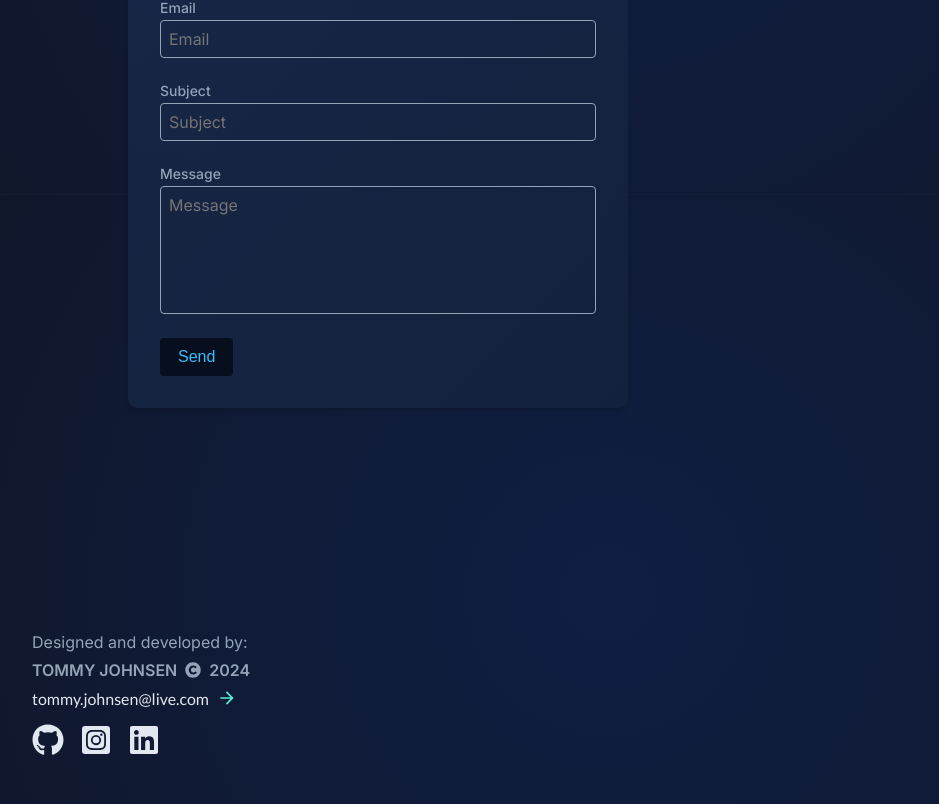
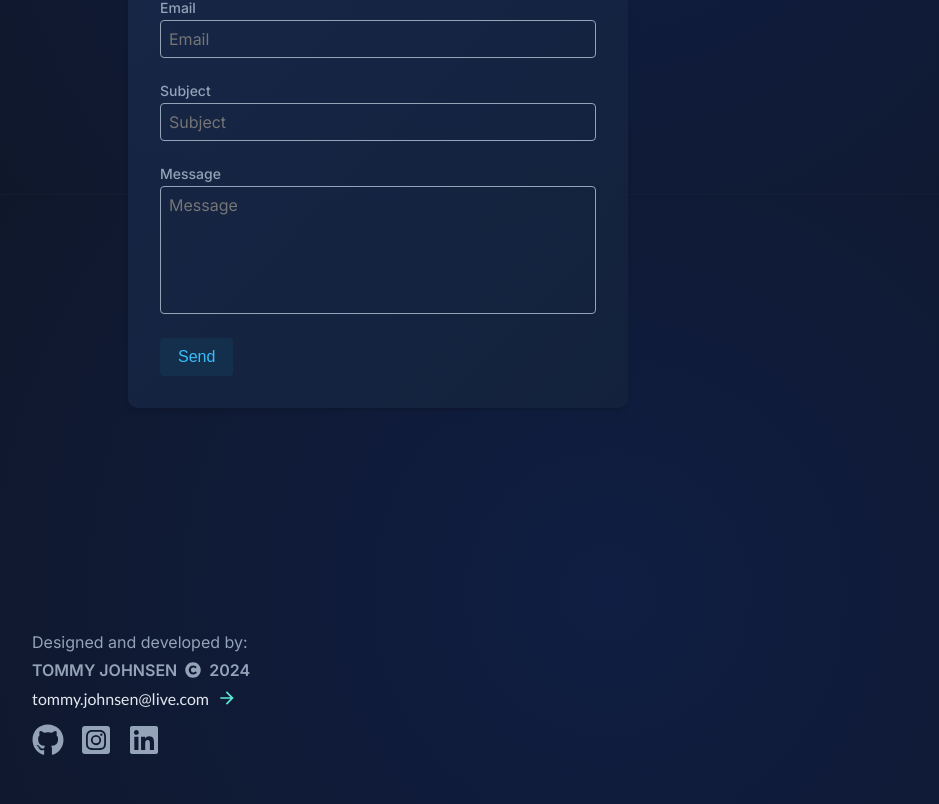
Before and after one commit to 7oiden/portfolio-v3, a React (Vite) app: page /about in a window 1280 px wide. Shown: the part 1406-2210 px from the top of the page, without its empty margins (32-971 px from the left). Built offline with nearby package versions, Linux system fonts and the light colour scheme.

Commit message:
more animations added

```diff
--- a/src/components/ProjectBtn.jsx
+++ b/src/components/ProjectBtn.jsx
@@ -12,7 +12,7 @@ export default function ProjectBtn({ icon, url, children }) {
   }
 
   return (
-    <Link to={url} className="link-button">
+    <Link to={url} className="button link-button">
       {buttonIcon}
       {children}
     </Link>
--- a/src/pages/about/ContactForm.jsx
+++ b/src/pages/about/ContactForm.jsx
@@ -139,7 +139,7 @@ export default function ContactForm() {
           message={serverError}
         />
       )}
-      <button className="contact__button">
+      <button className="button">
         {submitting ? "Please wait..." : "Send"}
       </button>
     </form>
--- a/src/pages/background/InfoBox.jsx
+++ b/src/pages/background/InfoBox.jsx
@@ -1,7 +1,6 @@
 import PropTypes from "prop-types";
 import Heading from "../../components/Heading";
 import InfoToggler from "../../components/InfoToggler";
-// import { MdOutlineArrowForwardIos } from "react-icons/md";
 import { useState } from "react";
 import LinkBtn from "../../components/LinkBtn";
 import { useSpring, animated } from "@react-spring/web";
@@ -16,22 +15,11 @@ export default function InfoBox({
 }) {
   const [isOpen, setIsOpen] = useState(false);
 
-  const dateSpring = useSpring({
-    from: { opacity: 0 },
-    to: { opacity: 1 },
-    reset: true,
-    config: { duration: 1000 },
+  const textAppear = useSpring({
+    maxHeight: isOpen ? "500px" : "0px",
+    opacity: isOpen ? 1 : 0,
+    // config: { duration: 1000 },
   });
-
-  const springs2 = useSpring({
-    from: { height: 0 },
-    to: { height: "auto" },
-    reset: true,
-  });
-
-  // function handleToggle() {
-  //   setIsOpen((prevIsOpen) => !prevIsOpen);
-  // }
 
   const cssClass = id % 2 === 0 ? "path__info--even" : "path__info--odd";
 
@@ -47,7 +35,7 @@ export default function InfoBox({
       {triangleEl}
       <div className="triangle-default"></div>
       {isOpen && (
-        <animated.div className="path__date--mobile" style={{ ...dateSpring }}>
+        <animated.div className="path__date--mobile" style={{ ...textAppear }}>
           {date}
         </animated.div>
       )}
@@ -59,19 +47,16 @@ export default function InfoBox({
           {institution}
         </Heading>
         <InfoToggler isOpen={isOpen} setIsOpen={setIsOpen} />
-        {/* <MdOutlineArrowForwardIos
-          className={
-            isOpen ? "arrow-icon arrow-icon--up" : "arrow-icon arrow-icon--down"
-          }
-          onClick={handleToggle}
-        /> */}
       </div>
-      {isOpen && (
-        <animated.div className="paragraph-container" style={{ ...springs2 }}>
+      {isOpen ? (
+        <animated.div
+          className="paragraph-container path-info-body"
+          style={{ ...textAppear }}
+        >
           {description.map((paragraph, index) => (
-            <p className="path__body-text" key={index}>
+            <animated.p className="path__body-text" key={index}>
               {paragraph}
-            </p>
+            </animated.p>
           ))}
           {url && (
             <LinkBtn url={url} className="path__link" size="sm">
@@ -79,7 +64,7 @@ export default function InfoBox({
             </LinkBtn>
           )}
         </animated.div>
-      )}
+      ) : null}
     </div>
   );
 }
--- a/src/pages/background/PathSegment.jsx
+++ b/src/pages/background/PathSegment.jsx
@@ -11,7 +11,6 @@ export default function PathSegment({
   url,
   icon,
 }) {
-
   const dateEl =
     id % 2 === 0 ? (
       <div className="path__date path__date--left">{date}</div>
@@ -27,6 +26,7 @@ export default function PathSegment({
       {dateEl}
       <div className="path">
         <InfoBox
+          key={id}
           id={id}
           title={title}
           date={date}
--- a/src/pages/home/Hero.jsx
+++ b/src/pages/home/Hero.jsx
@@ -10,7 +10,7 @@ export default function Hero() {
           <Heading size="1" cssClass="hero__heading">
             Hi, I am Tommy Frontend Developer
           </Heading>
-          <HashLink smooth to="/about#contact" className="hero__button">
+          <HashLink smooth to="/about#contact" className="button hero__button">
             Get in touch
           </HashLink>
           <MediaLinks />
--- a/src/sass/partials/_base.scss
+++ b/src/sass/partials/_base.scss
@@ -18,10 +18,8 @@ html {
     ),
     linear-gradient(to right, rgba(255, 255, 255, 0.025) 1px, transparent 1px);
   background-size: 100px 100px;
-  // background-repeat: repeat;
   background-position: center;
   background-attachment: fixed;
-  // mix-blend-mode: lighten;
 }
 
 body {
@@ -76,31 +74,25 @@ svg {
 }
 
 .bg-container {
-  position: fixed;
+  position: absolute;
   background-color: transparent;
   overflow: hidden;
   z-index: -100;
-  bottom: -5%;
   left: 12rem;
+  bottom: -25%;
   transform-origin: 0 100%;
   transform: rotate(-90deg);
-  // transform: translateX(50%);
-  // position: fixed;
-  // border: 1px solid red;
-  // background-blend-mode: multiply;
+
+  @media (min-width: getBreakpoint(large)) {
+    position: fixed;
+    bottom: -5%;
+  }
 }
 
 .bg-text {
   font-family: playfair-display, serif;
-  // position: absolute;
   font-weight: 600;
   font-size: 15rem;
   overflow: hidden;
-  // text-align: center;
   color: rgba(255, 255, 255, 0.015);
-  // overflow: hidden;
-  // background-color: pink;
-  // writing-mode: vertical-rl;
-  // text-orientation: sideways;
-  // background-blend-mode: difference;
 }
--- a/src/sass/partials/_buttons.scss
+++ b/src/sass/partials/_buttons.scss
@@ -1,23 +1,14 @@
-.hero__button {
-  background-color: getColor(primaryBg);
-  padding: 0.5rem 1rem;
-  border-radius: 10px;
-  color: getColor(link);
-  font-size: 1.25rem;
-}
-
-.link-button {
-  display: flex;
-  align-items: center;
-  gap: 0.5rem;
+.button {
   background-color: getColor(badgeBg);
   color: getColor(buttonText);
   border: 2px solid transparent;
   border-radius: 0.25rem;
-  padding: 0.375rem 0.75rem;
+  padding: 0.5rem 1rem;
   font-size: getSize(navLinkS);
   transition: all 0.2s ease-in-out;
   font-size: 1rem;
+  margin-right: auto;
+  cursor: pointer;
 
   &:hover {
     background-color: transparent;
@@ -26,30 +17,21 @@
   }
 }
 
+.hero__button {
+  font-size: 1.25rem;
+  transition: all 0.2s ease-in-out;
+}
+
+.link-button {
+  display: flex;
+  align-items: center;
+  gap: 0.5rem;
+}
+
 .button-container {
   display: flex;
   align-items: center;
   gap: 1rem;
-}
-
-.contact__button {
-  display: flex;
-  margin-right: auto;
-  background-color: getColor(footerBg);
-  color: getColor(buttonText);
-  border: 2px solid transparent;
-  border-radius: 0.25rem;
-  padding: 0.5rem 1rem;
-  font-size: getSize(navLinkS);
-  transition: all 0.2s ease-in-out;
-  font-size: 1rem;
-  cursor: pointer;
-
-  &:hover {
-    background-color: transparent;
-    color: getColor(link);
-    border: 2px solid getColor(buttonText);
-  }
 }
 
 .show-button {
@@ -76,8 +58,13 @@
 .media-links {
   display: flex;
   gap: 1rem;
-  color: getColor(link);
+  color: getColor(textLight);
   margin-top: 0.5rem;
+  // transition: all 0.2s ease-in-out;
+
+  :hover {
+    color: getColor(link);
+  }
 }
 
 .link-container {
--- a/src/sass/partials/_card.scss
+++ b/src/sass/partials/_card.scss
@@ -84,7 +84,7 @@
   &__header {
     display: flex;
     justify-content: space-between;
-    align-items: center;
+    // align-items: center;
   }
 }
 
--- a/src/sass/partials/_path.scss
+++ b/src/sass/partials/_path.scss
@@ -6,7 +6,6 @@
 
 .path {
   position: relative;
-  // background-color: pink;
 }
 
 .path__info {
@@ -14,12 +13,10 @@
   display: flex;
   flex-direction: column;
   gap: 0.5rem;
-  // background-color: getColor(primaryBg);
-
   padding: 1rem;
   border-radius: 10px;
   top: 0;
-  margin-left: 5.5rem;
+  margin-left: 5rem;
   margin-bottom: 3rem;
   max-width: 400px;
   background: linear-gradient(
@@ -29,7 +26,6 @@
   );
   box-shadow: 0 4px 6px -1px rgb(0 0 0 / 0.15), 0 2px 4px -2px rgb(0 0 0 / 0.1);
   border-top: 1px solid rgba(148, 163, 184, 0.1);
-  // background-blend-mode: darken;
 
   @media (min-width: getBreakpoint(large)) {
     right: 0;
@@ -48,12 +44,6 @@
     width: 40%;
   }
 }
-
-// .path > :nth-child(odd) {
-//   @media (min-width: getBreakpoint(large)) {
-//     background-color: lightgray; /* Apply styles to odd child elements */
-//   }
-// }
 
 .triangle-default {
   position: absolute;
@@ -165,3 +155,7 @@
   right: 0;
   left: 60%;
 }
+
+.path-info-body {
+  padding-top: 0.5rem;
+}
--- a/src/sass/partials/_skills.scss
+++ b/src/sass/partials/_skills.scss
@@ -39,7 +39,6 @@
     display: flex;
     align-items: center;
     gap: 0.5rem;
-    // padding-left: 1rem;
     margin-left: 0;
   }
 }
--- a/src/sass/partials/_typography.scss
+++ b/src/sass/partials/_typography.scss
@@ -13,10 +13,6 @@ em {
   color: getColor(sectionHeading);
   font-style: unset;
   font-weight: 500;
-}
-
-p {
-
 }
 
 .footer__heading {
@@ -81,6 +77,7 @@ p {
   gap: 0.75rem;
   line-height: 1.4;
   max-width: 800px;
+  overflow: hidden;
 }
 
 .card__heading {
@@ -88,7 +85,6 @@ p {
   font-weight: 500;
   color: getColor(headingLight);
   margin-bottom: 0.5rem;
-  // text-transform: uppercase;
 }
 
 .card__sub-heading {
```
